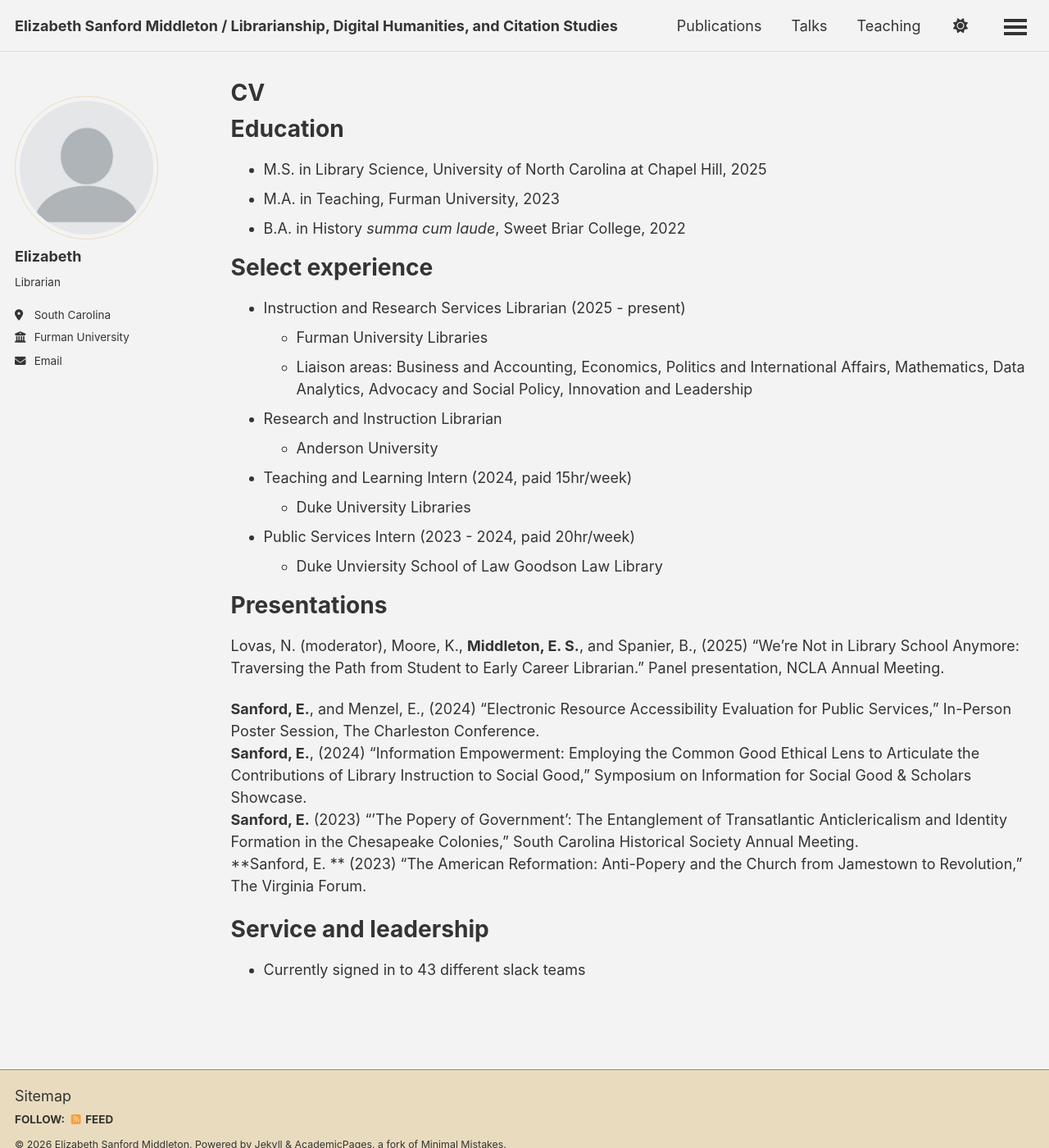
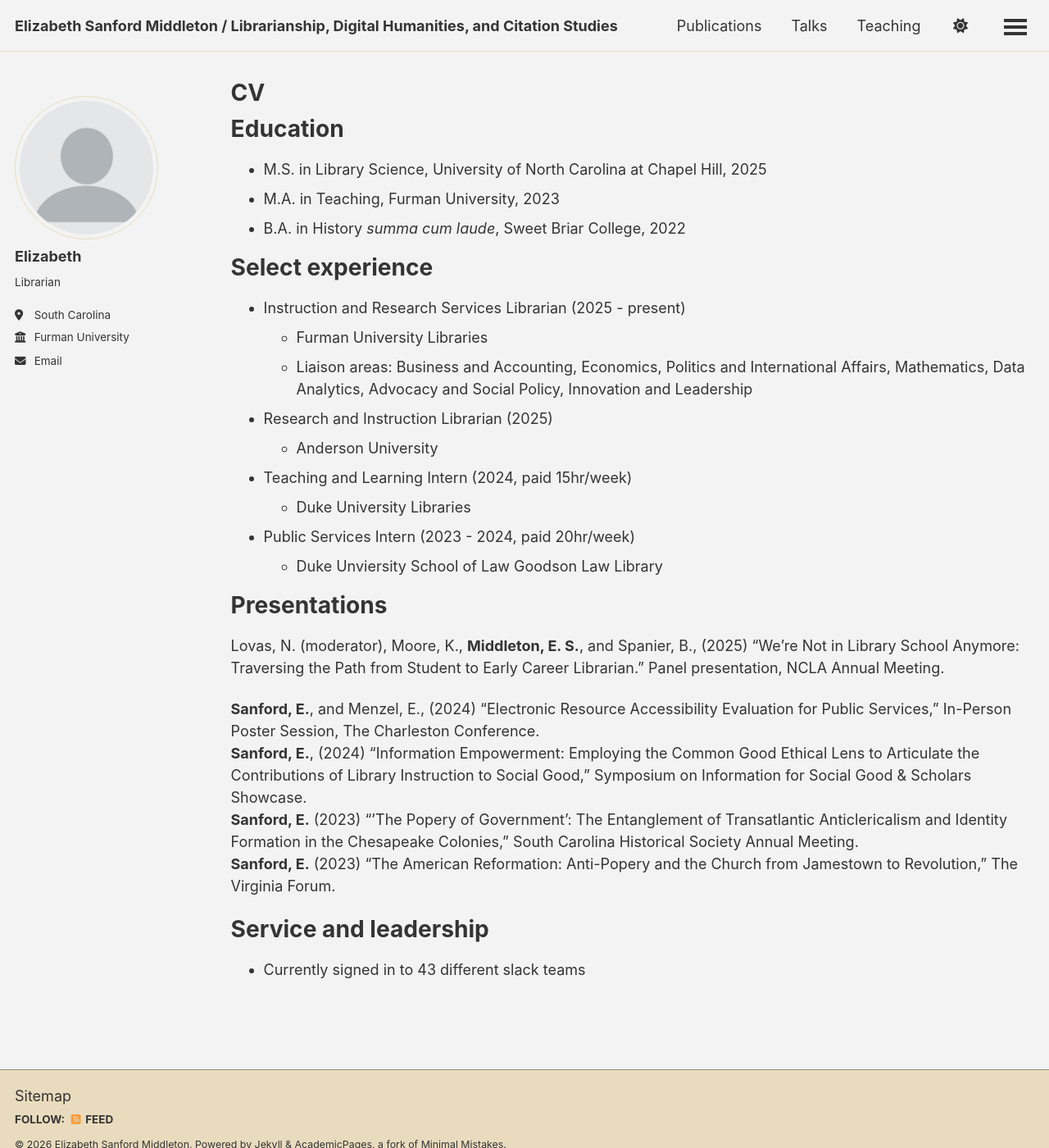
Before and after one commit to elizabethmiddletonlibrarian/site, a Jekyll site: the page built from _pages/cv.md, in a window 1280 px wide and 1400 px high. Shown: the whole window at 82% size. Built offline with Jekyll 4.4.1, drawn with Linux system fonts in a browser that asks for light colours; a script bundle is joined from its source files by our own code; library files that are not in the unit come from our copies.

Commit message:
Update CV entries and correct formatting issues

```diff
--- a/_pages/cv.md
+++ b/_pages/cv.md
@@ -21,7 +21,7 @@
   * Furman University Libraries
   * Liaison areas: Business and Accounting, Economics, Politics and International Affairs, Mathematics, Data Analytics, Advocacy and Social Policy, Innovation and Leadership
 
-* Research and Instruction Librarian
+* Research and Instruction Librarian (2025)
   * Anderson University
 
 * Teaching and Learning Intern (2024, paid 15hr/week)
@@ -38,7 +38,7 @@
 **Sanford, E.**, and Menzel, E., (2024) “Electronic Resource Accessibility Evaluation for Public Services,” In-Person Poster Session, The Charleston Conference.
 **Sanford, E.**, (2024) “Information Empowerment: Employing the Common Good Ethical Lens to Articulate the Contributions of Library Instruction to Social Good,” Symposium on Information for Social Good & Scholars Showcase.
 **Sanford, E.** (2023) “’The Popery of Government’: The Entanglement of Transatlantic Anticlericalism and Identity Formation in the Chesapeake Colonies,” South Carolina Historical Society Annual Meeting.
-**Sanford, E. ** (2023) “The American Reformation: Anti-Popery and the Church from Jamestown to Revolution,” The Virginia Forum.
+**Sanford, E.** (2023) “The American Reformation: Anti-Popery and the Church from Jamestown to Revolution,” The Virginia Forum.
 
 
 
```
